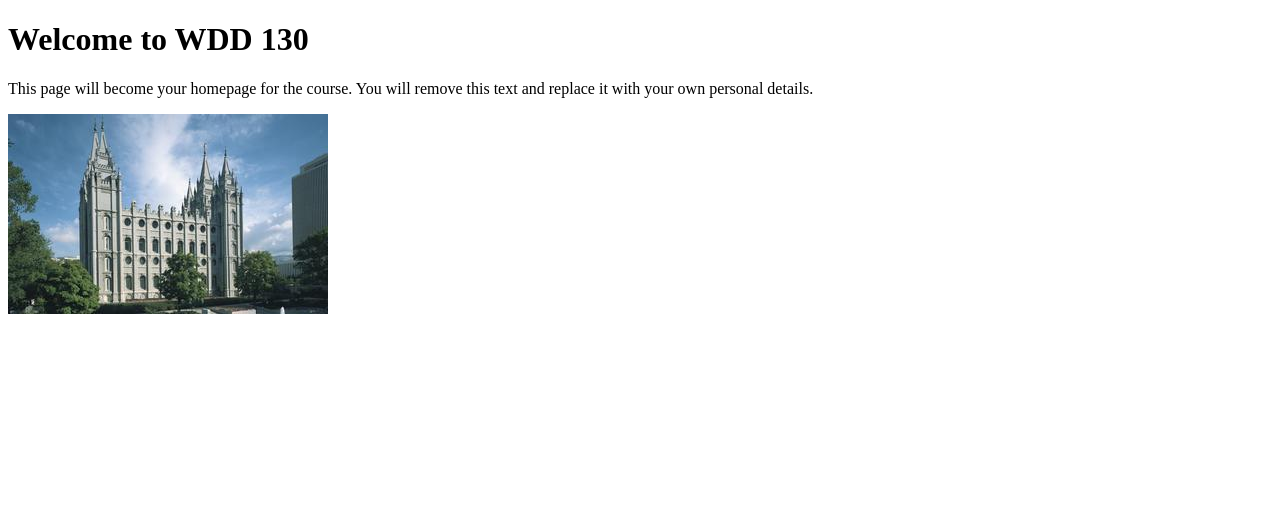
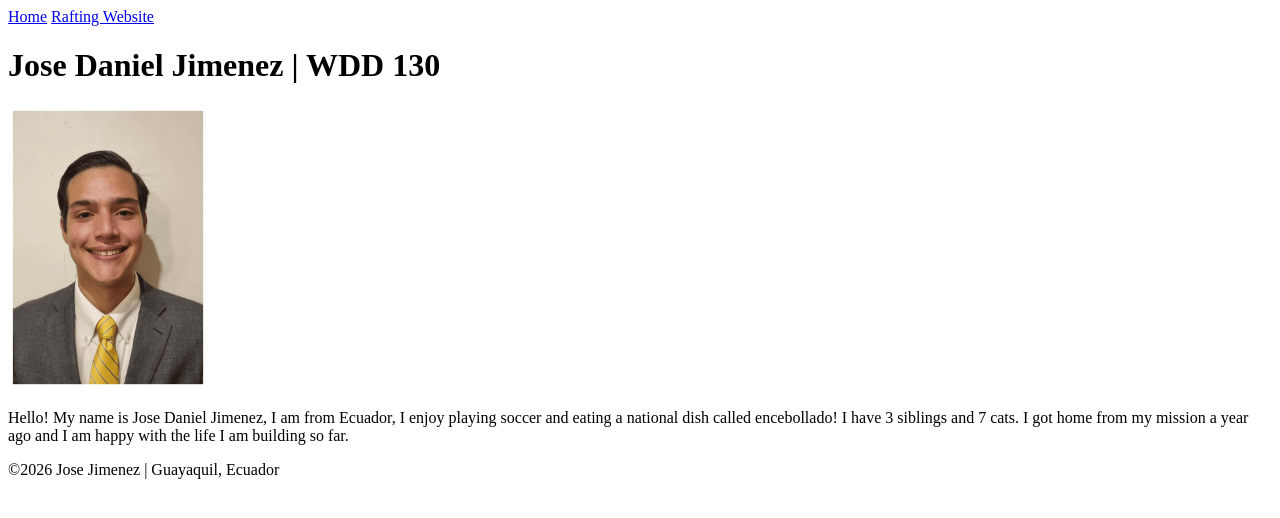
Before and after one commit to josedanieljimenez/wdd130, a plain HTML site: page index.html in a window 1280 px wide. Drawn offline with Linux system fonts and the light colour scheme.

Commit message:
I changed the file with my information for the assignement

```diff
--- a/index.html
+++ b/index.html
@@ -4,14 +4,24 @@
 <head>
     <meta charset="UTF-8">
     <meta name="viewport" content="width=device-width, initial-scale=1.0">
-    <title>WDD 130 | Personal Homepage</title>
+    <title>Jose Daniel Jimenez Olvera | WDD 130</title>
 </head>
 
 <body>
-    <h1>Welcome to WDD 130</h1>
-    <p>This page will become your homepage for the course. You will remove this text and replace it with your own personal details.</p>
-
-    <img src="images/salt-lake-temple.jpg" alt="The Salt Lake Temple.">
+    <header>
+        <nav>
+            <a href="#">Home</a>
+            <a href="wwr/">Rafting Website</a>
+        </nav>
+    </header>
+    <main>
+        <h1>Jose Daniel Jimenez | WDD 130</h1>
+        <img src="images/profile.jpg" alt="Jose Jimenez" width="200">
+        <p>Hello! My name is Jose Daniel Jimenez, I am from Ecuador, I enjoy playing soccer and eating a national dish called encebollado! I have 3 siblings and 7 cats. I got home from my mission a year ago and I am happy with the life I am building so far.</p>
+    </main>
+    <footer>
+        <p>©2026 Jose Jimenez | Guayaquil, Ecuador</p>
+    </footer>
 </body>
 
 </html>
```
Also changed, not shown: week01/first-page.html (+2 -1 lines), images/profile.jpg (added).
